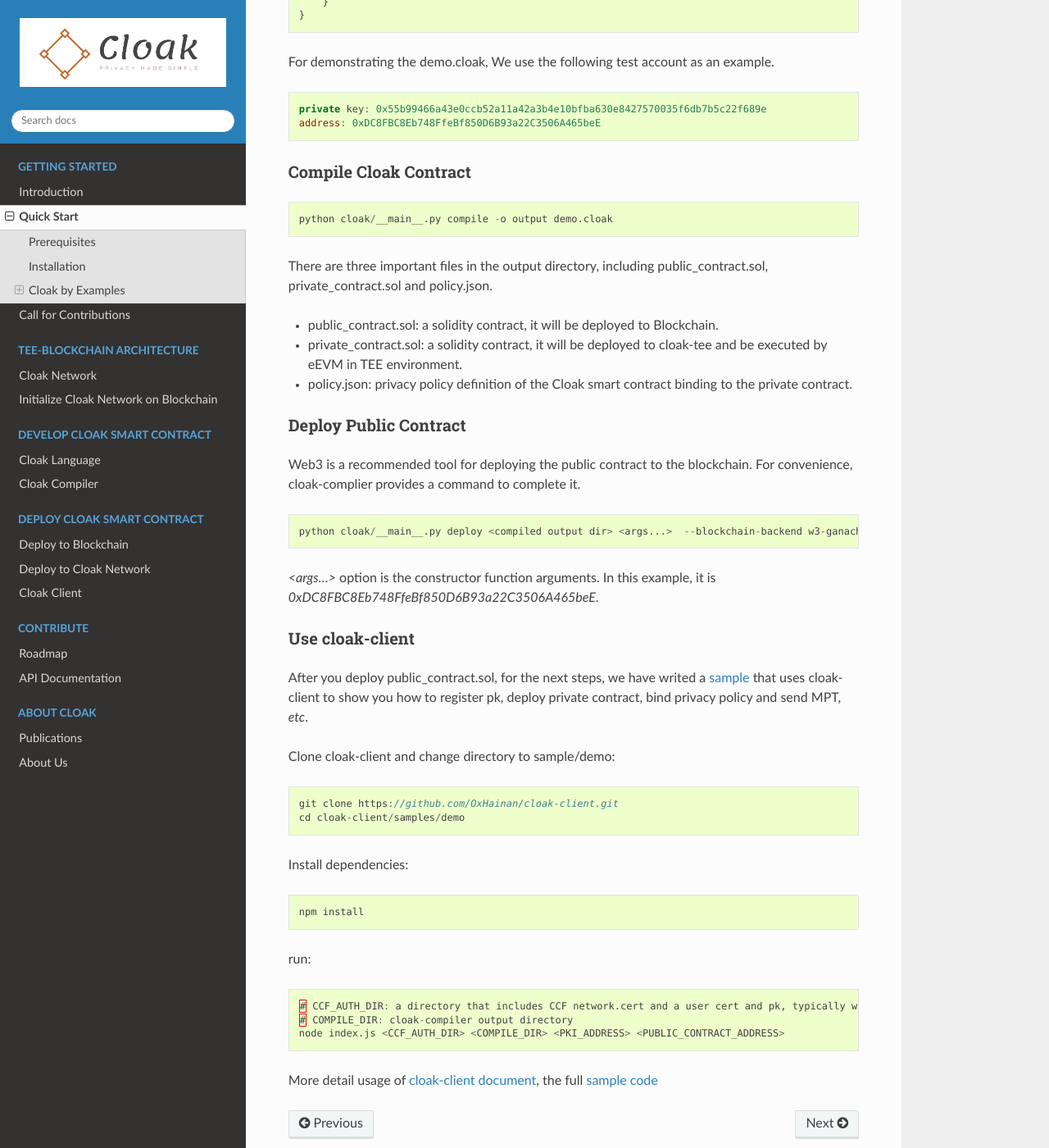
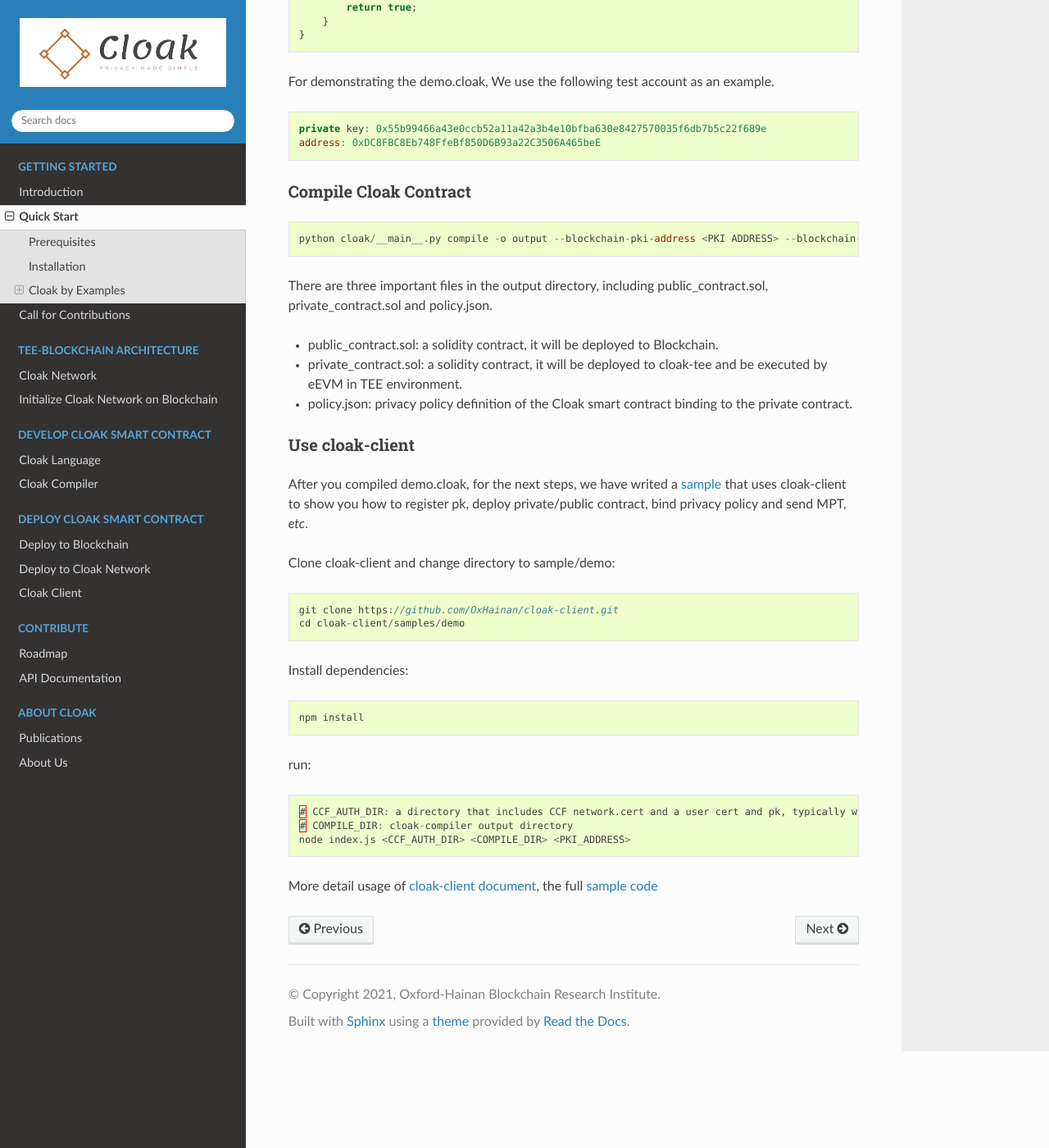
Before and after one commit to OxHainan/cloak-docs, a Sphinx documentation site: the page built from docs/source/started/quick-start.rst, in a window 1280 px wide and 1400 px high, scrolled down 1944 px. Shown: the whole window at 82% size. Built offline with Sphinx 7.4.7 and the Read the Docs theme 2.0.0, drawn with Linux system fonts in a browser that asks for light colours; some of the changed text lies outside the part shown.

Commit message:
feat: simplify quick start

```diff
--- a/docs/source/started/quick-start.rst
+++ b/docs/source/started/quick-start.rst
@@ -6,11 +6,11 @@
 Prerequisites
 ---------------
 Before using Cloak, you need to know Cloak is a framework that includes a
-Cloak Service and a Cloak language compiler as
+Cloak Network and a Cloak language compiler as
 `Introduction <https://oxhainan-cloak-docs.readthedocs-hosted.com/en/latest/started/introduction.html>`__
-described, in a normal case, we will provide a test Cloak Service, though
-you can deploy Cloak Service for yourself, check `deploy Cloak
-Service <https://oxhainan-cloak-docs.readthedocs-hosted.com/en/latest/tee-blockchain-architecture/initialize-cloak-network-on-blockchain.html>`__.
+described, we don't deploy a public test Cloak Network yet,
+please deploy a Cloak Network for yourself if you want to use Cloak,
+check `deploy Cloak Network <https://oxhainan-cloak-docs.readthedocs-hosted.com/en/latest/tee-blockchain-architecture/initialize-cloak-network-on-blockchain.html>`__.
 
 ---------------
 Installation
@@ -116,7 +116,7 @@
 
 .. code::
 
-    python cloak/__main__.py compile -o output demo.cloak
+    python cloak/__main__.py compile -o output --blockchain-pki-address <PKI ADDRESS> --blockchain-service-address <CLOAK SERVICE ADDRESS> test/demo.cloak
 
 There are three important files in the output directory, including public_contract.sol, private_contract.sol and policy.json.
 
@@ -124,20 +124,9 @@
 * private_contract.sol: a solidity contract, it will be deployed to cloak-tee and be executed by eEVM in TEE environment.
 * policy.json: privacy policy definition of the Cloak smart contract binding to the private contract.
 
-Deploy Public Contract
-***********************
-Web3 is a recommended tool for deploying the public contract to the blockchain.
-For convenience, cloak-complier provides a command to complete it.
-
-.. code::
-
-    python cloak/__main__.py deploy <compiled output dir> <args...>  --blockchain-backend w3-ganache --blockchain-node-uri http://127.0.0.1:8545 --blockchain-pki-address <PKI Address> --blockchain-service-address <cloak service address>
-
-`<args...>` option is the constructor function arguments. In this example, it is *0xDC8FBC8Eb748FfeBf850D6B93a22C3506A465beE*.
-
 Use cloak-client
 **********************
-After you deploy public_contract.sol, for the next steps, we have writed a `sample <https://github.com/OxHainan/cloak-client/tree/main/samples/demo>`__ that uses cloak-client to show you how to register pk, deploy private contract, bind privacy policy and send MPT, *etc*.
+After you compiled demo.cloak, for the next steps, we have writed a `sample <https://github.com/OxHainan/cloak-client/tree/main/samples/demo>`__ that uses cloak-client to show you how to register pk, deploy private/public contract, bind privacy policy and send MPT, *etc*.
 
 Clone cloak-client and change directory to sample/demo:
 
@@ -158,7 +147,7 @@
 
    # CCF_AUTH_DIR: a directory that includes CCF network.cert and a user cert and pk, typically workspace/sandbox_common/ under cloak-tee build directory if you use sandbox.sh setup cloak-tee.
    # COMPILE_DIR: cloak-compiler output directory
-   node index.js <CCF_AUTH_DIR> <COMPILE_DIR> <PKI_ADDRESS> <PUBLIC_CONTRACT_ADDRESS>
+   node index.js <CCF_AUTH_DIR> <COMPILE_DIR> <PKI_ADDRESS>
 
 More detail usage of `cloak-client document <https://oxhainan-cloak-docs.readthedocs-hosted.com/en/latest/deploy-cloak-smart-contract/deploy.html#cloak-client>`__,
 the full `sample code <https://github.com/OxHainan/cloak-client/tree/main/samples/demo>`__
```
